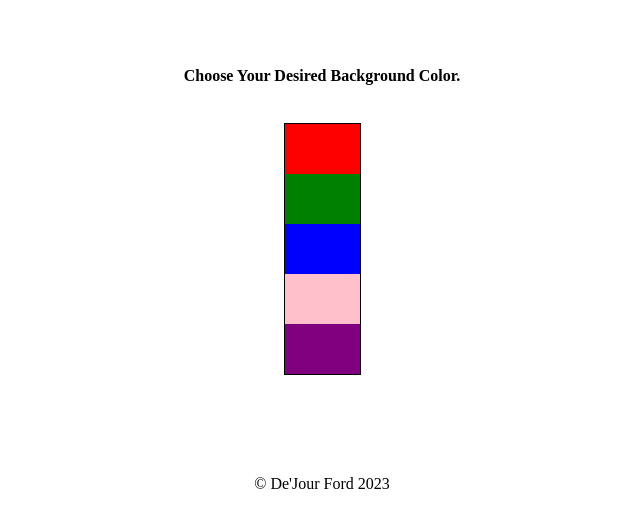
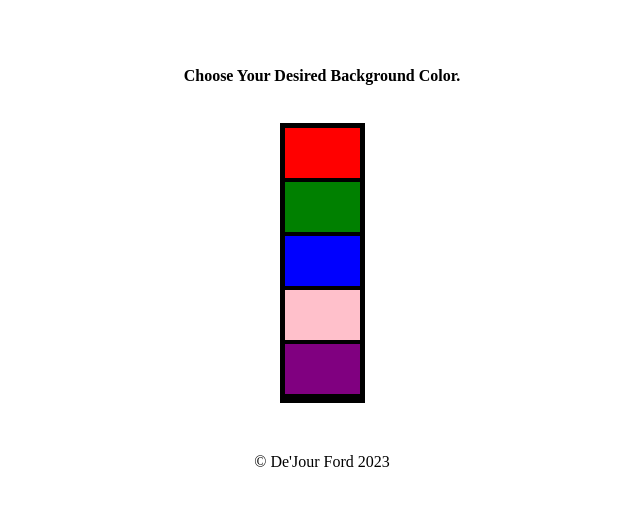
Before and after one commit to dejourford/backgroundColorPicker, a plain HTML site: page index.html in a window 1280 px wide. Shown: the part 103-630 px from the top of the page, without its empty margins (318-958 px from the left). Drawn offline with Linux system fonts and the light colour scheme.

Commit message:
add border to color blocks

```diff
--- a/style.css
+++ b/style.css
@@ -13,7 +13,7 @@ footer {
     display: flex;
     align-items: center;
     justify-content: center;
-    margin-top: 100px;
+    margin-top: 50px;
 }
 
 main {
@@ -26,7 +26,7 @@ main {
 
 .colors {
     width: 75px;
-    border: 1px solid black;
+    border: 5px solid black;
     display: flex;
     flex-direction: column;
 
@@ -36,34 +36,34 @@ main {
     background-color: red;
     height: 50px;
     width: 75px;
+    border-bottom: 4px solid black;
 }
 
 .green {
     background-color: green;
     height: 50px;
     width: 75px;
+    border-bottom: 4px solid black;
 }
 
 .blue {
     background-color: blue;
     height: 50px;
     width: 75px;
+    border-bottom: 4px solid black;
 }
 
-.yellow {
-    background-color: yellow;
-    height: 50px;
-    width: 75px;
-}
 
 .pink {
     background-color: pink;
     height: 50px;
     width: 75px;
+    border-bottom: 4px solid black;
 }
 
 .purple {
     background-color: purple;
     height: 50px;
     width: 75px;
+    border-bottom: 4px solid black;
 }
```
